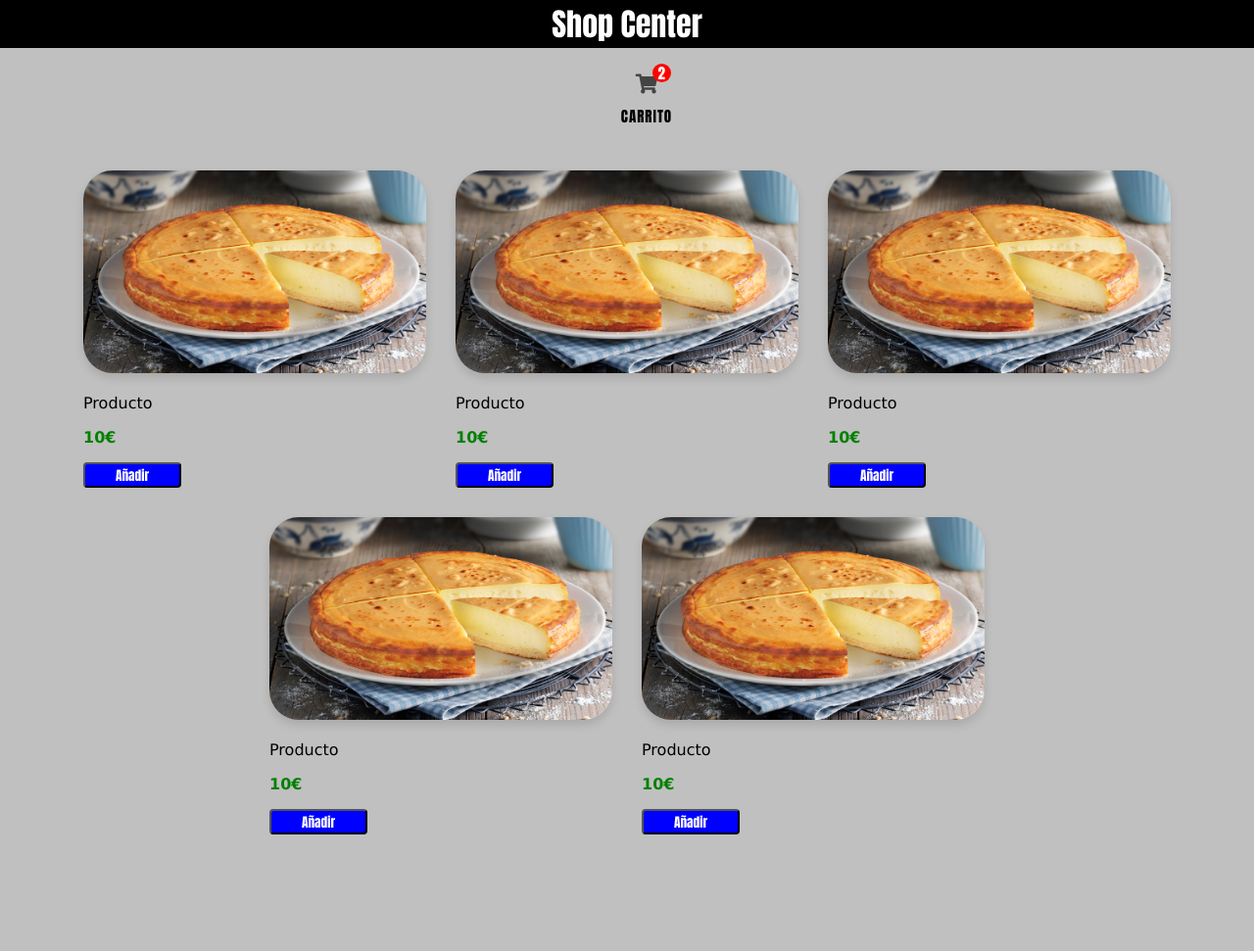
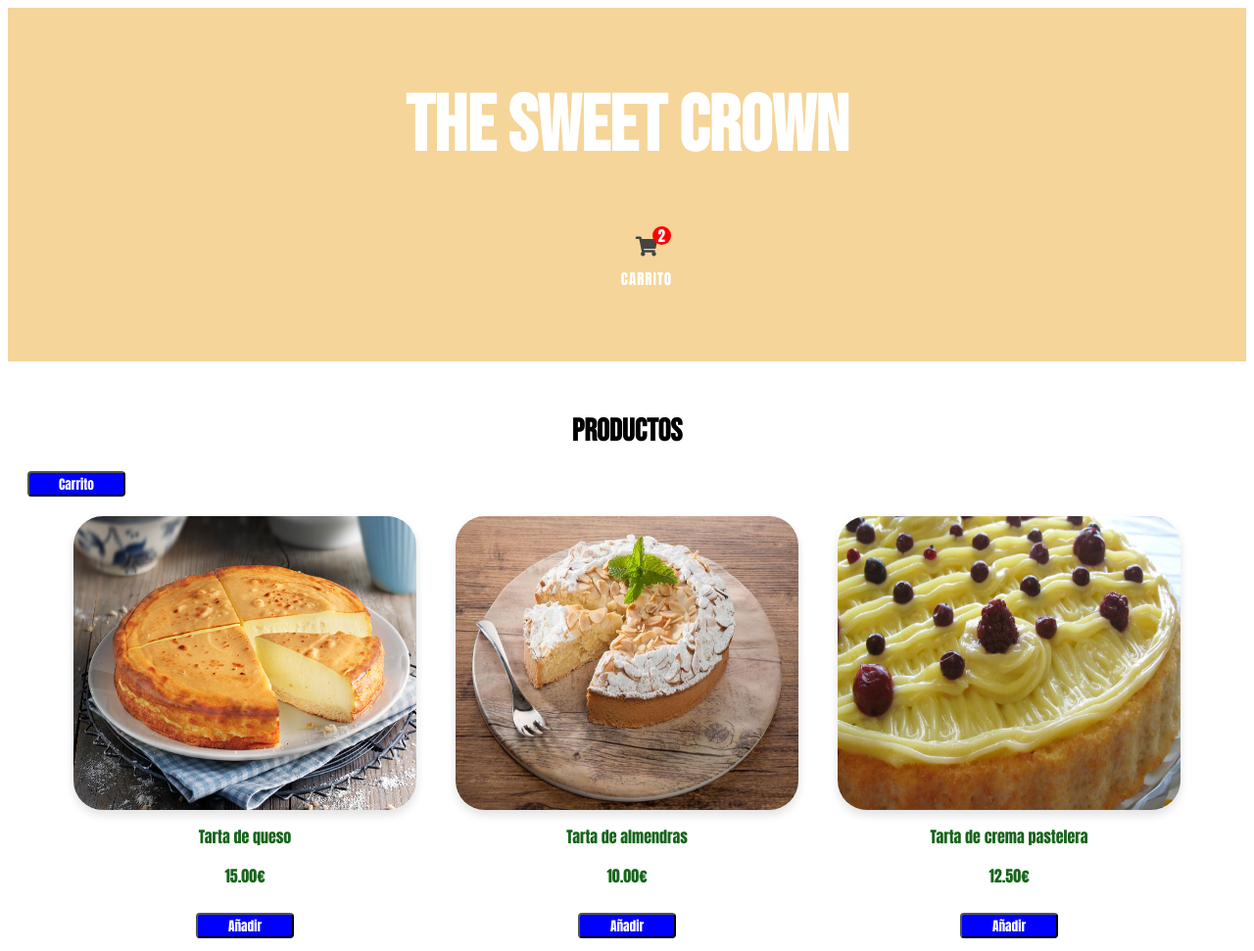
Before and after one commit to Abelmf98/TiendaVirtual, a plain HTML site: page index.html in a window 1280 px wide. Shown: the top 971 px of the page at 98% size. Before the commit the page ends 867 px from the top, so only its background shows below. Drawn offline with Linux system fonts and the light colour scheme.

Commit message:
Generacion de productos e interfaz

```diff
--- a/css/estilo.css
+++ b/css/estilo.css
@@ -1,19 +1,28 @@
+
 body{
-    background-color: silver;
-    margin: 0 auto;
+
+    background-size: cover;
+    background-position: center center;
+    background-attachment: fixed;
     font-family: Impact, Haettenschweiler, 'Arial Narrow Bold', sans-serif;
 }
 
+header{
+
+    background-color: rgb(245, 213, 153);
+    color: white;
+    text-align: center;
+    font-size: 40px;
+    padding: 20px 0;
+}
+
 h1{
-    color: white;
-    margin: 0;
-    width: 100%;
-    background-color: black;
-    display: block;
+
+    font-family: 'Bebas Neue';
     text-align: center;
 }
 
-.header li {
+.header-div li {
     text-align: center;
     width: 100%;
     margin-bottom: 3px !important;
@@ -22,7 +31,7 @@ h1{
     padding: 0;
 }
 
-.header i {
+.header-div i {
     display: block;
     margin: 0 auto 10px auto;
     width: 32px;
@@ -36,7 +45,7 @@ h1{
     padding-top: 5px;
 }
 
-.header a {
+.header-div a {
     text-decoration: none;
     width: 100%;
     height: 100%;
@@ -45,15 +54,15 @@ h1{
     padding: 0;
 }
 
-.header a span {
-    color: black;
+.header-div a span {
+    color: white;
     font-size: 15px;
     padding: 5px 0 10px 0;
     display: block;
     text-transform: uppercase;
     letter-spacing: 1px;
 }
-/* CSS para posicionar el bade cerca del carrito*/
+
 .carrito {
     position: relative;
 }
@@ -73,30 +82,46 @@ h1{
     padding: 2px;
 }
 
-.contenedor{
+main{
+
+    padding: 30px 20px;
+}
+
+#divProducto, #divCarrito{
+
+    display: none;
+}
+
+.cajas{
+
     width: 100%;
     display: flex;
     flex-wrap: wrap;
     justify-content: center;
 }
 
+.caja{
+    text-align: center;
+    margin: 20px;
+    padding-bottom: 10px;
+    color: rgb(23, 100, 27);
+    border-radius: 20px;
+    -webkit-border-radius: 20px;
+    -moz-border-radius: 20px;
+    -ms-border-radius: 20px;
+    -o-border-radius: 20px;
+}
+
 .caja img{
     width: 350px;
+    height: 300px;
     border-radius: 30px;
     box-shadow: 0px 5px 10px rgb(0,0,0,0.12);
 }
 
-.caja{
-    margin: 15px;
-}
+.caja p, .caja button{
 
-p{
-    font-family: Verdana, Geneva, Tahoma, sans-serif;
-}
-
-.precio{
-    color: green;
-    font-weight: bold;
+    margin-top: 10px;
 }
 
 button{
--- a/index.html
+++ b/index.html
@@ -1,17 +1,23 @@
 <!DOCTYPE html>
 <html lang="es">
 <head>
-    <meta charset="UTF-8">
-    <meta http-equiv="X-UA-Compatible" content="IE=edge">
-    <meta name="viewport" content="width=device-width, initial-scale=1.0">
-    <link rel="stylesheet" href="css/estilo.css">
-    <link href="https://cdnjs.cloudflare.com/ajax/libs/font-awesome/5.12.1/css/all.min.css" rel="stylesheet"/>
-    <title>Tienda Virtual</title>
+    <meta charset="UTF-8" />
+    <meta http-equiv="X-UA-Compatible" content="IE=edge" />
+    <meta name="viewport" content="width=device-width, initial-scale=1.0" />
+    <meta name="author" content="Julio Antonio Ramos Gago (jramosgago.guadalupe@alumnado.fundacionloyola.net)" />
+    <meta name="description" content="Tienda virtual desarrollada en javascript como ejercicio de DWEC" />
+    <title>The Sweet Crown</title>
+    <!--CSS-->
+    <link rel="stylesheet" href="css/estilo.css" />
+    <!--Google-->
+    <link href="https://fonts.googleapis.com/css2?family=Bebas+Neue&display=swap" rel="stylesheet" />
+    <link href="https://cdnjs.cloudflare.com/ajax/libs/font-awesome/5.12.1/css/all.min.css" rel="stylesheet" />
 </head>
 <body>
-    <h1>Shop Center</h1>
+    <header>
+        <h1>The Sweet Crown</h1>
         <div class="cart-menu align-items-center d-flex">
-        <div class="header">
+            <div class="header-div">
               <ul>
                 <li>
                   <a href="" class="carrito"><i class="fas fa-shopping-cart"></i><span>Carrito</span>
@@ -21,38 +27,18 @@
               </ul>
             </div>
         </div>
-    <div class="contenedor">
-        <div class="caja caja1" id="divProductos">
-            <img src="img/tarta-queso.jpg" alt="producto">
-            <p>Producto</p>
-            <p class="precio">10€</p>
-            <button>Añadir</button>
+    </header>
+    <main>
+        <div id="divProducto">
+            <h1>Productos</h1>
+            <button id="verCarrito">Carrito</button>
         </div>
-        <div class="caja caja1">
-            <img src="img/tarta-queso.jpg" alt="producto">
-            <p>Producto</p>
-            <p class="precio">10€</p>
-            <button>Añadir</button>
+        <div id="divCarrito">
+            <h1>Carrito</h1>
+            <button id="verProductos">Productos</button>
         </div>
-        <div class="caja caja1">
-            <img src="img/tarta-queso.jpg" alt="producto">
-            <p>Producto</p>
-            <p class="precio">10€</p>
-            <button>Añadir</button>
-        </div>
-        <div class="caja caja1">
-            <img src="img/tarta-queso.jpg" alt="producto">
-            <p>Producto</p>
-            <p class="precio">10€</p>
-            <button>Añadir</button>
-        </div>
-        <div class="caja caja1">
-            <img src="img/tarta-queso.jpg" alt="producto">
-            <p>Producto</p>
-            <p class="precio">10€</p>
-            <button>Añadir</button>
-        </div>
-    </div>
-    <script src="js/tienda.js" type="module"></script>
+        <!--Script JS-->
+        <script type="module" src="js/tienda.js"></script>
+    </main>
 </body>
 </html>
--- a/js/modelos/modelo.js
+++ b/js/modelos/modelo.js
@@ -8,11 +8,11 @@ export class Modelo{
     }
 
     cargar(){
-        this.productos[0] = new Producto('Tarta de Queso', 10, '../../img/tarta-queso.jpg')
-        this.productos[1] = new Producto('Tarta de Queso', 10, '../../img/tarta-queso.jpg')
-        this.productos[2] = new Producto('Tarta de Queso', 10, '../../img/tarta-queso.jpg')
-        this.productos[3] = new Producto('Tarta de Queso', 10, '../../img/tarta-queso.jpg')
-        this.productos[4] = new Producto('Tarta de Queso', 10, '../../img/tarta-queso.jpg')
+        this.productos[0] = new Producto('./img/tarta-queso.jpg', 'Tarta de queso', 15)
+        this.productos[1] = new Producto('./img/almendras.jpg', 'Tarta de almendras', 10)
+        this.productos[2] = new Producto('./img/tpastelera.jpg', 'Tarta de crema pastelera', 12.50)
+        this.productos[3] = new Producto('./img/chocolate.jpg', 'Tarta de chocolate', 14)
+        this.productos[4] = new Producto('./img/brazogitano.jpeg', 'Brazo de gitano', 20)
     }
 
     getProductos(){
--- a/js/pojos/producto.js
+++ b/js/pojos/producto.js
@@ -1,7 +1,9 @@
 export class Producto{
-    constructor(nombre, precio, imagen){
+
+    constructor(imagen, nombre, precio){
+
+        this.imagen = imagen
         this.nombre = nombre
         this.precio = precio
-        this.imagen = imagen
     }
 }
--- a/js/tienda.js
+++ b/js/tienda.js
@@ -1,36 +1,33 @@
-/**
- * Controlador principal de la aplicacion
- */
-
-import{vistaProductos} from './vistas/vistaproductos.js'
-import{Modelo} from './modelos/modelo.js'
-import {vistaCarrito} from './vistas/vistacarrito.js'
+import {VistaProductos} from './vistas/vistaproductos.js'
+import { VistaCarrito } from './vistas/vistacarrito.js'
+import {Modelo} from './modelos/modelo.js'
 
 class Tienda{
-    constructor(vista, modelo){
-        this.vista = vista
-        this.modelo = modelo
+
+    constructor(){
+
+        window.onload = this.iniciar.bind(this)
     }
 
     iniciar(){
-        this.vistaCarrito = new vistaCarrito(this)
+
         this.modelo = new Modelo()
-        this.vistaProductos = new vistaProductos(this, this.modelo.getProductos())
+        this.vistaProductos = new VistaProductos(this, this.modelo.getProductos())
+        this.vistaCarrito = new VistaCarrito(this)
+
         this.vistaProductos.mostrar(true)
     }
 
-    verProductos(){
-        this.vistaProductos.mostrar(true)
-        this.vistaCarrito.mostrar(false)
-    }
+    verCarrito(){
 
-    verCarrito(){
         this.vistaProductos.mostrar(false)
         this.vistaCarrito.mostrar(true)
     }
 
-    anadirCarrito(producto){
-        this.modelo.carrito.push(producto)
+    verProductos(){
+
+        this.vistaCarrito.mostrar(false)
+        this.vistaProductos.mostrar(true)
     }
 }
 
--- a/js/vistas/vistacarrito.js
+++ b/js/vistas/vistacarrito.js
@@ -1,17 +1,24 @@
-export class vistaCarrito{
+export class VistaCarrito{
+
     constructor(controlador){
+
         this.controlador = controlador
-        document.getElementById('verProducto').onclick = this.verProductos.bind(this)
+        document.getElementById('verProductos').onclick = this.verProductos.bind(this)
     }
 
     mostrar(ver){
-        if(ver)
+
+        if(ver){
+
             divCarrito.style.display = 'block'
-        else
+        }else{
+
             divCarrito.style.display = 'none'
+        }
     }
 
     verProductos(){
+
         this.controlador.verProductos()
     }
 }
--- a/js/vistas/vistaproductos.js
+++ b/js/vistas/vistaproductos.js
@@ -1,33 +1,75 @@
-export class vistaProductos{
+export class VistaProductos{
+
     constructor(controlador, productos){
+
         this.controlador = controlador
-        //Captura de eventos
-        document.getElementById('verCarrito').onclick = this.verCarrito.bind(this)
+        document.getElementById('verCarrito').onclick = this.verCarrito.bind(this);
         this.cargarProductos(productos)
     }
+
     mostrar(ver){
-        if(ver)
-            divProductos.style.display = 'block'
-        else
-            divProductos.style.display = 'none'
+
+        if(ver){
+
+            divProducto.style.display = 'block'
+        }else {
+
+            divProducto.style.display = 'none';
+        }
     }
 
     verCarrito(){
-        //Validacion de los datos...
+
         this.controlador.verCarrito()
     }
 
     cargarProductos(productos){
-        for(let producto of productos){
 
-            //creo div contenedor
-            let divContenedor = document.createElement('div')
-            divProductos.appendChild(divContenedor)
-            divContenedor.classList.add('contenedor')
-        }
+        /**
+         *
+         * <div class="cajas">
+                <div class="caja">
+                    <img src="img/audi.jpg" alt="Audi RS 3 Sedan" />
+                    <p>Audi RS 3 Sedan</p>
+                    <p>78.840,00 EUR</p>
+                    <button>Añadir</button>
+                </div>
+            </div>
+         */
+
+        let cajas = document.createElement('div')
+        divProducto. appendChild(cajas)
+        cajas.classList.add('cajas')
+
+            for (let producto of productos) {
+
+                let caja = document.createElement('div')
+                cajas.appendChild(caja)
+                caja.classList.add('caja')
+
+                let img = document.createElement('img')
+                caja.appendChild(img)
+                img.src=producto.imagen
+
+
+                let p = document.createElement('p')
+                caja.appendChild(p)
+                p.textContent = producto.nombre
+
+                let p2 = document.createElement('p')
+                caja.appendChild(p2)
+                p2.textContent = producto.precio.toFixed(2) +'€'
+
+                let button = document.createElement('button')
+                caja.appendChild(button)
+                button.textContent = 'Añadir'
+
+                button.onclick = this.anadirCarrito.bind(this, producto)
+            }
     }
 
     anadirCarrito(producto){
+
         this.controlador.anadirCarrito(producto)
     }
 }
```
Also changed, not shown: img/almendras.jpg (added), img/brazogitano.jpeg (added), img/chocolate.jpg (added), img/tpastelera.jpg (added). Lines whose indentation alone changed are shown as unchanged.
